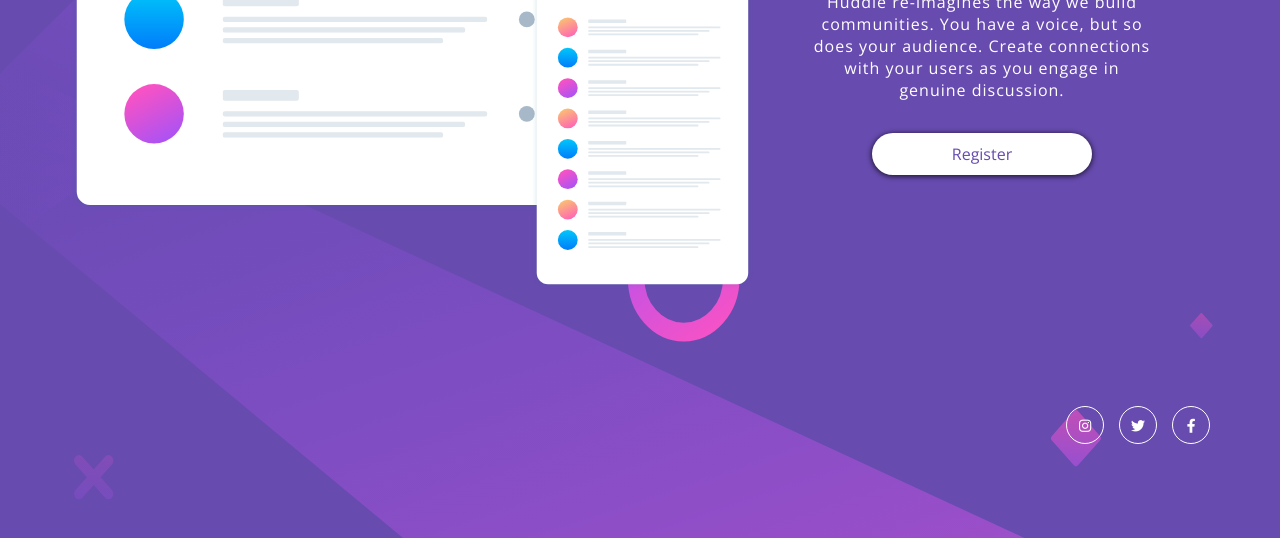
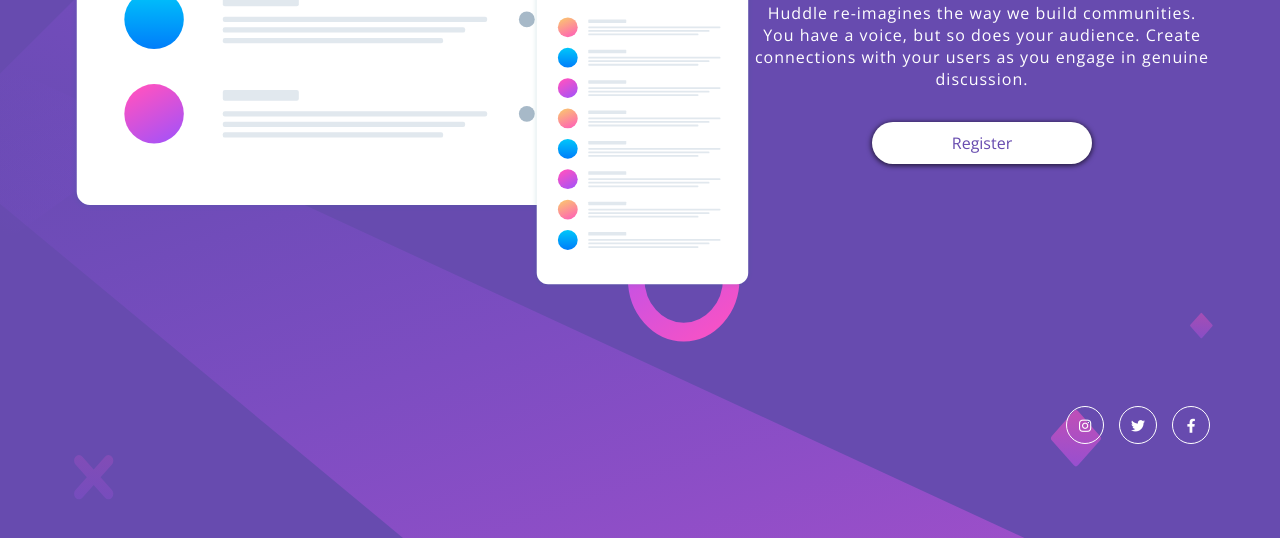
Before and after one commit to Honko-o/FEM-Huddle-Landing-Page-With-Single-Introductory-Section-Master, a plain HTML site: page index.html in a window 1280 px wide. Shown: the part 338-876 px from the top of the page. Drawn offline with nearby package versions, Linux system fonts and the light colour scheme; files that its build step writes are made by us from their sources.

Commit message:
Adjust Landing__body flex-basis

```diff
--- a/sass/pages/_landing.scss
+++ b/sass/pages/_landing.scss
@@ -91,7 +91,7 @@
             flex-basis: 60%;
         }
         .landing__body {
-            flex-basis: 30%;
+            flex-basis: 40%;
         }
         .landing__footer {
             flex-basis: 100%;
```
